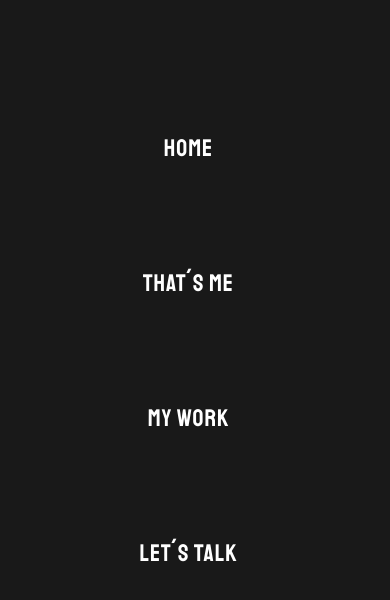
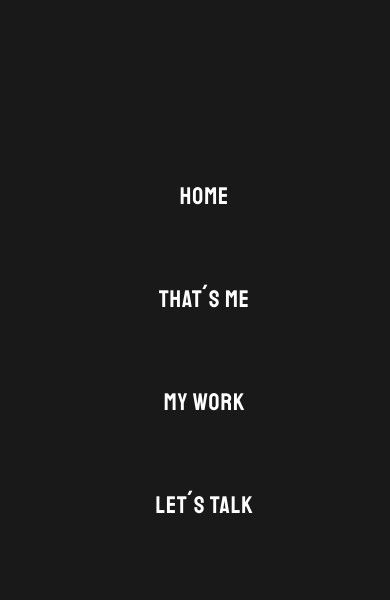
Before and after one commit to FelixT11/felixtalla, a plain HTML site: page index.html in a window 390 px wide. Both pictures are taken after a click on the label 329 px from the left and 42 px from the top of the page. Shown: the part 70-670 px from the top of the page. Drawn offline with nearby package versions, Linux system fonts and the light colour scheme.

Commit message:
Add files via upload

```diff
--- a/css/media-q.css
+++ b/css/media-q.css
@@ -247,10 +247,13 @@
         margin: 12px 50px;
     }
 
-    #overlay ul {
+   #overlay ul {
         padding-right: 35%;
     }
 
+    #overlay ul li{
+        padding: 0px;
+    }
 
     .gridItem {
         width: 100%;
```
